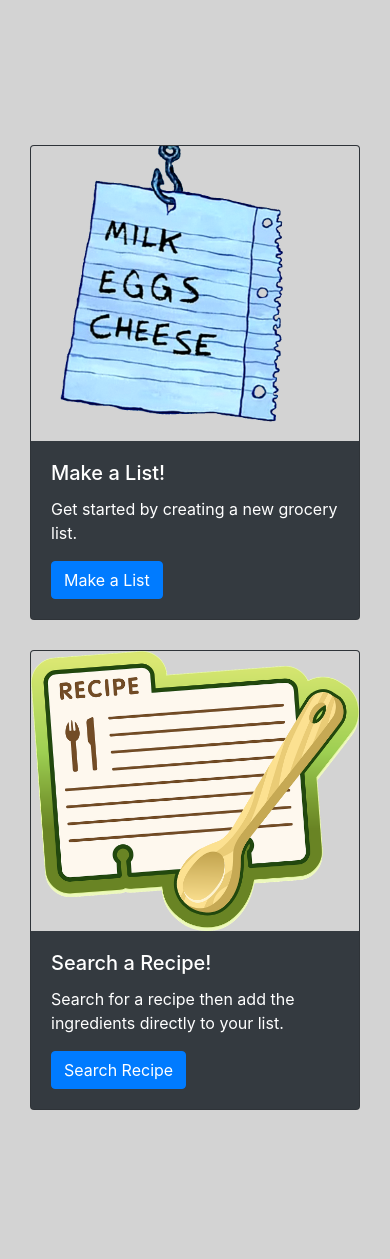
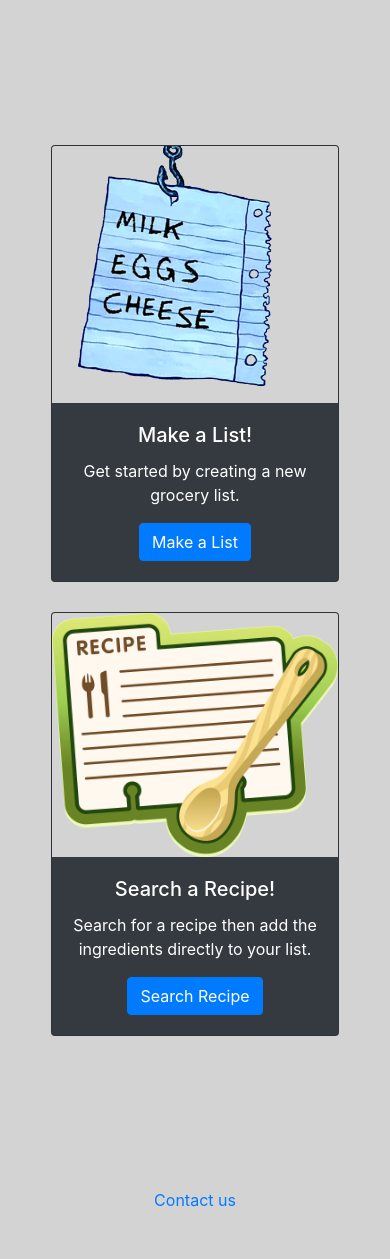
Before and after one commit to rmclean98/GroceryGoat, a Flask app: page / in a window 390 px wide. Shown: the part 56-1315 px from the top of the page. Before the commit the page ends 1166 px from the top, so only its background shows below. Run offline with Flask 2, Linux system fonts and the light colour scheme; some libraries are stand-ins or nearby versions.

Commit message:
linked contact page and minor changes to cards on homepage

```diff
--- a/GroceryGoat.py
+++ b/GroceryGoat.py
@@ -32,5 +32,9 @@ def signup():
     print("test")
     return render_template('GGSignup.html')
 
+@app.route('/Contact')
+def contact():
+    return render_template('contact.html')
+
 if __name__ == '__main__':
     app.run()
--- a/templates/GGHome.html
+++ b/templates/GGHome.html
@@ -33,7 +33,7 @@
 
     <div class="row card-row" style="margin-top:100px">
         <div class="col-sm-6 card-col">
-            <div class="card" style=" margin:auto; ">
+            <div class="card text-center" style="margin: auto;width: 18rem">
                 <img class="card-img-top" src="{{ home_shopping_image }}" alt="Card image cap">
                 <div class="card-body">
                     <h5 class="card-title text-white">Make a List!</h5>
@@ -43,7 +43,7 @@
             </div>
         </div>
         <div class="col-sm-6 card-col">
-            <div class="card" style=" margin:auto">
+            <div class="card text-center" style="margin: auto; width: 18rem">
                 <img class="card-img-top" src="{{ home_recipe_image }}" alt="Card image cap">
                 <div class="card-body">
                     <h5 class="card-title text-white">Search a Recipe!</h5>
@@ -55,12 +55,18 @@
 
     </div>
 
-
-
-
-    <script src="https://code.jquery.com/jquery-3.2.1.slim.min.js" integrity="sha384-KJ3o2DKtIkvYIK3UENzmM7KCkRr/rE9/Qpg6aAZGJwFDMVNA/GpGFF93hXpG5KkN" crossorigin="anonymous"></script>
-    <script src="https://cdnjs.cloudflare.com/ajax/libs/popper.js/1.12.9/umd/popper.min.js" integrity="sha384-ApNbgh9B+Y1QKtv3Rn7W3mgPxhU9K/ScQsAP7hUibX39j7fakFPskvXusvfa0b4Q" crossorigin="anonymous"></script>
-    <script src="https://maxcdn.bootstrapcdn.com/bootstrap/4.0.0/js/bootstrap.min.js" integrity="sha384-JZR6Spejh4U02d8jOt6vLEHfe/JQGiRRSQQxSfFWpi1MquVdAyjUar5+76PVCmYl" crossorigin="anonymous"></script>
+    <!--  contact us link -->
+    <div class="row" style="margin-top:100px">
+        <div class="col-md-12 text-center">
+            <button class="btn btn-link" type="button">
+                Contact us
+                <a href="/Contact" class="nav-link"> </a>
+            </button>
+        </div>
+`   </div>
+        <script src="https://code.jquery.com/jquery-3.2.1.slim.min.js" integrity="sha384-KJ3o2DKtIkvYIK3UENzmM7KCkRr/rE9/Qpg6aAZGJwFDMVNA/GpGFF93hXpG5KkN" crossorigin="anonymous"></script>
+        <script src="https://cdnjs.cloudflare.com/ajax/libs/popper.js/1.12.9/umd/popper.min.js" integrity="sha384-ApNbgh9B+Y1QKtv3Rn7W3mgPxhU9K/ScQsAP7hUibX39j7fakFPskvXusvfa0b4Q" crossorigin="anonymous"></script>
+        <script src="https://maxcdn.bootstrapcdn.com/bootstrap/4.0.0/js/bootstrap.min.js" integrity="sha384-JZR6Spejh4U02d8jOt6vLEHfe/JQGiRRSQQxSfFWpi1MquVdAyjUar5+76PVCmYl" crossorigin="anonymous"></script>
 </body>
 
 
```
Also changed, not shown: templates/GGLists.html (+22 -6 lines), templates/GGLogin.html (+5 -3 lines).
